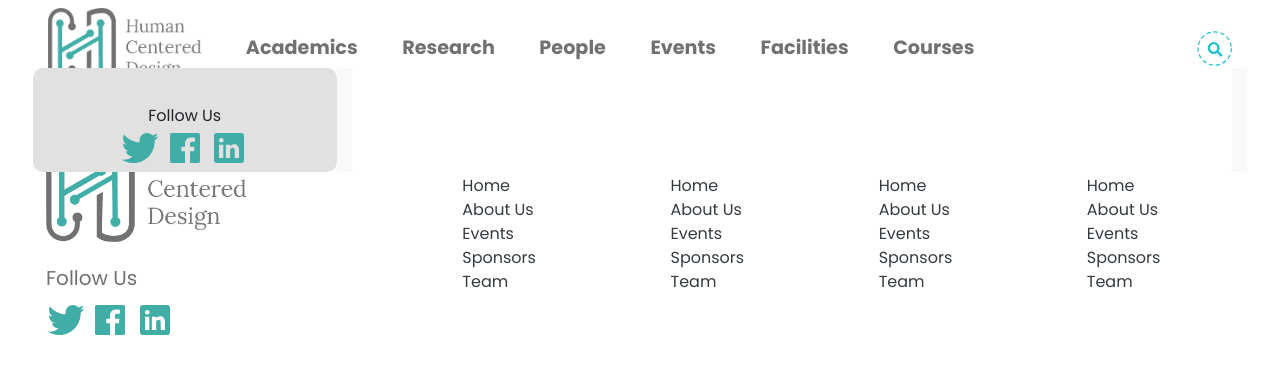
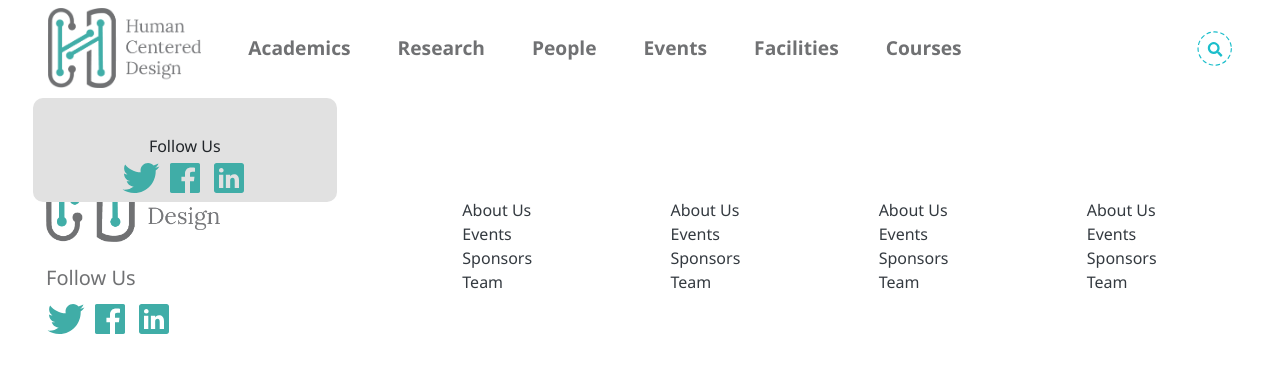
Before and after one commit to rishi-raj-jain/HCD-IIITD, a Flask app: template templates/base.html in a window 1280 px wide, after a click on "Academics". Shown: the top 386 px of the page. Run offline with Flask 2, Linux system fonts and the light colour scheme; the template is opened without the code that fills it, so the values that code supplies are empty; some libraries are stand-ins or nearby versions.

Commit message:
Port & Navbar & Footer

```diff
--- a/app.py
+++ b/app.py
@@ -1,3 +1,4 @@
+import random
 from flask import Flask, render_template, request, jsonify, abort
 from hcd_menu import menuJson
 
@@ -13,4 +14,4 @@ def page_not_found(e):
     return render_template('404.html', menu_value= menuJson), 404
 
 if(__name__ == "__main__"):
-    app.run(host='0.0.0.0', port=8080)
+    app.run(host='0.0.0.0', port= random.randint(1000, 8000))
--- a/static/css/main.css
+++ b/static/css/main.css
@@ -1,5 +1,5 @@
 *{
-    font-family: 'Poppins' !important;
+    font-family: 'Segoe UI', Tahoma, Geneva, Verdana, sans-serif !important;
 }
 .text-gray{
     color: #707173 !important;
@@ -13,3 +13,6 @@
 .bg-green{
     background: #40ADA7 !important;
 }
+.shadow_{
+    box-shadow:0 .5rem 1rem #40ADA7 !important;
+}
--- a/static/js/base.js
+++ b/static/js/base.js
@@ -31,10 +31,8 @@ function menu_icon(){
 }
 function openmenu(option_value){
     $("#menu").show();
-    // console.log(option_value.toString()+"HI");
     for(let i_menu=1; i_menu<=6; i_menu++){
         if(i_menu.toString()===option_value.toString()){
-            // console.log(i_menu.toString()+"HI");
             $(".menu-option-" + i_menu.toString()).attr('class', "menu-option-" +  i_menu.toString() +  " btn btn-block btn-lg bg-green text-white");
         }
         else{
@@ -43,10 +41,14 @@ function openmenu(option_value){
     }
     menu_icon();
 }
-function togglemenu(){
-    $("#menu").toggle();
-    if(($("#menu").is(":visible"))){
-        openmenu('4');
+check_menu_id= "";
+function togglemenu(param_id){
+    console.log(param_id + ' ' + check_menu_id);
+    if(param_id.toString()!==check_menu_id.toString()){
+        openmenu(param_id);
     }
-    menu_icon();
+    else{
+        $("#menu").hide();
+    }
+    check_menu_id= param_id.toString();
 }
--- a/templates/footer.html
+++ b/templates/footer.html
@@ -1,4 +1,4 @@
-<div class="mt-5" style="background: white !important;">
+<div class="py-5 bg-white">
     <div class="container-fluid">
         <div class="row ml-3">
             <div class="col-12 col-md-6 col-lg-4">
--- a/templates/index.html
+++ b/templates/index.html
@@ -22,7 +22,7 @@
     <div class="container">
         <div class="row">
             <div class="col-12 col-md-4 mt-5 mt-md-0">
-                <div class="w-100 h-100 bg-light p-5" style="border-style: dashed; border-color: #707070;">
+                <div onmouseout="this.classList.remove('shadow_');" onmouseover="this.classList.add('shadow_');this.style.cursor='pointer'" class="shadow w-100 h-100 bg-light p-5" style="border-style: dashed; border-color: #707070;">
                     <div class="d-flex justify-content-center align-items-center">
                         <img src="../static/images/news.svg" style="max-width: 70px;">
                     </div>
@@ -33,7 +33,7 @@
                 </div>
             </div>
             <div class="col-12 col-md-4 mt-5 mt-md-0">
-                <div class="w-100 h-100 bg-light p-5" style="border-style: dashed; border-color: #707070;">
+                <div onmouseout="this.classList.remove('shadow_');" onmouseover="this.classList.add('shadow_');this.style.cursor='pointer'" class="w-100 h-100 bg-light p-5" style="border-style: dashed; border-color: #707070;">
                     <div class="d-flex justify-content-center align-items-center">
                         <img src="../static/images/events.svg" style="max-width: 50px;">
                     </div>
@@ -44,7 +44,7 @@
                 </div>
             </div>
             <div class="col-12 col-md-4 mt-5 mt-md-0">
-                <div class="w-100 h-100 bg-light p-5" style="border-style: dashed; border-color: #707070;">
+                <div onmouseout="this.classList.remove('shadow_');" onmouseover="this.classList.add('shadow_');this.style.cursor='pointer'" class="w-100 h-100 bg-light p-5" style="border-style: dashed; border-color: #707070;">
                     <div class="d-flex justify-content-center align-items-center">
                         <img src="../static/images/publications.svg" style="max-width: 50px;">
                     </div>
--- a/templates/nav.html
+++ b/templates/nav.html
@@ -1,4 +1,4 @@
-<div style="z-index: 998; background: white; height: 90px;"></div>
+<div style="height: 90px;"></div>
 <nav class="fixed-top" style="z-index: 998; background: white; height: 90px;">
     <div class="container-fluid px-5 mt-2">
         <div class="d-flex align-items-center justify-content-between">
@@ -8,13 +8,13 @@
             <a id="searchdisabled" href="/">
                 <img src="../static/images/logo_footer.png" style="max-height: 80px;">
             </a>
-            <a onclick="openmenu('1')" class="searchdisabled d-none d-md-block font-weight-bold text-gray" style="font-size: 1.2em;">Academics</a>
-            <a onclick="openmenu('2')" class="searchdisabled d-none d-md-block font-weight-bold text-gray" style="font-size: 1.2em;">Research</a>
-            <a onclick="openmenu('3')" class="searchdisabled d-none d-md-block font-weight-bold text-gray" style="font-size: 1.2em;">People</a>
+            <a onclick="togglemenu('1');" onmouseover="this.style.cursor='pointer'" class="searchdisabled d-none d-md-block font-weight-bold text-gray" style="font-size: 1.2em;">Academics</a>
+            <a onclick="togglemenu('2')" onmouseover="this.style.cursor='pointer'" class="searchdisabled d-none d-md-block font-weight-bold text-gray" style="font-size: 1.2em;">Research</a>
+            <a onclick="togglemenu('3')" onmouseover="this.style.cursor='pointer'" class="searchdisabled d-none d-md-block font-weight-bold text-gray" style="font-size: 1.2em;">People</a>
             <input id="input" class="animated fadeIn faster searchenabled btn btn-lg bg-white btn-outline-success border no-transform text-gray w-100" style="max-width: 320px;" type="text">
-            <a onclick="openmenu('4')" class="searchdisabled d-none d-md-block font-weight-bold text-gray" style="font-size: 1.2em;">Events</a>
-            <a onclick="openmenu('5')" class="searchdisabled d-none d-md-block font-weight-bold text-gray" style="font-size: 1.2em;">Facilities</a>
-            <a onclick="openmenu('6')" class="searchdisabled d-none d-md-block font-weight-bold text-gray" style="font-size: 1.2em;">Courses</a>
+            <a onclick="togglemenu('4')"  onmouseover="this.style.cursor='pointer'" class="searchdisabled d-none d-md-block font-weight-bold text-gray" style="font-size: 1.2em;">Events</a>
+            <a onclick="togglemenu('5')"  onmouseover="this.style.cursor='pointer'" class="searchdisabled d-none d-md-block font-weight-bold text-gray" style="font-size: 1.2em;">Facilities</a>
+            <a onclick="togglemenu('6')"  onmouseover="this.style.cursor='pointer'" class="searchdisabled d-none d-md-block font-weight-bold text-gray" style="font-size: 1.2em;">Courses</a>
             <a class="d-none d-md-block"></a>
             <a class="d-none d-md-block"></a>
             <a class="d-none d-md-block"></a>
@@ -25,7 +25,7 @@
             </ul>
         </div>
     </div>
-    <div id="menu" class="animated fadeIn faster container-fluid px-5 py-2" style="position: absolute; top: 60px; border-radius: 10px;">
+    <div id="menu" class="animated fadeIn faster container-fluid px-5 py-2" style="position: absolute; top: 90px; border-radius: 10px;">
         <div class="row">
             <div class="col-12 mt-3 d-sm-none text-center bg-white" style="border-radius: 10px;">
                 <div class="row py-2">
@@ -37,7 +37,7 @@
                     </div>
                 </div>
             </div>
-            <div class="col-12 col-sm-4 col-lg-3 py-1" style="background-color: #E1E1E1; border-radius: 10px;">
+            <div class="col-12 col-sm-4 col-lg-3 py-1 mt-3 mt-sm-0" style="background-color: #E1E1E1; border-radius: 10px;">
                 <ul class="list-unstyled py-2 text-center">
                     {% for option in menu_value %}
                         <li class="mt-3">
@@ -62,7 +62,7 @@
                     </li>
                 </ul>
             </div>
-            <div class="col-12 col-sm-8 col-lg-9 bg-light">
+            <div class="col-12 col-sm-8 col-lg-9">
                 <div class="bg-white rounded w-100 h-100">
                     <div class="col-12 col-sm-4 col-lg-3">
 
```
